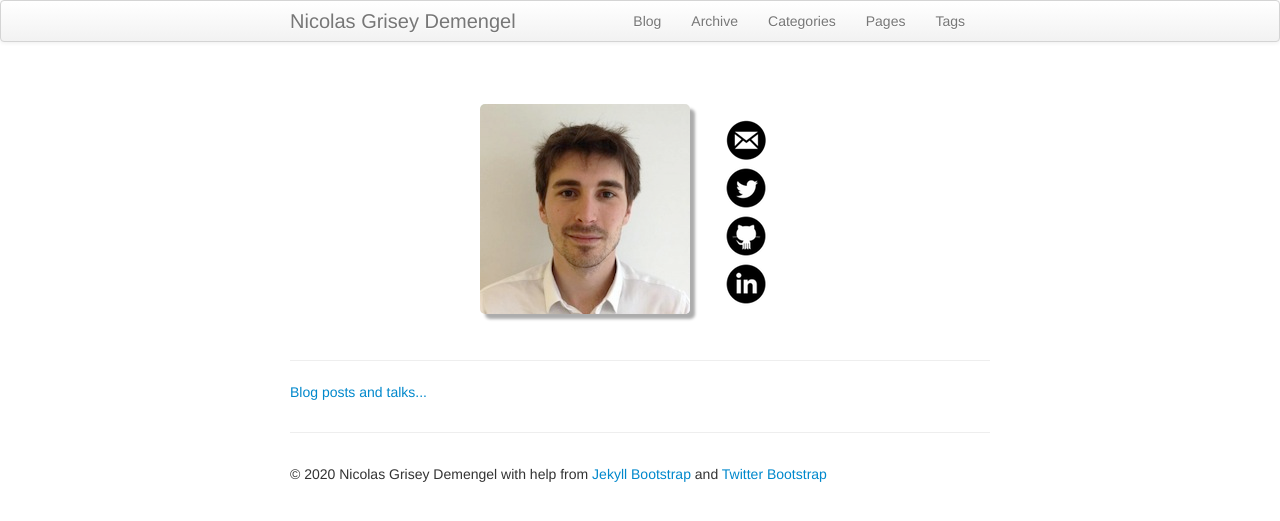
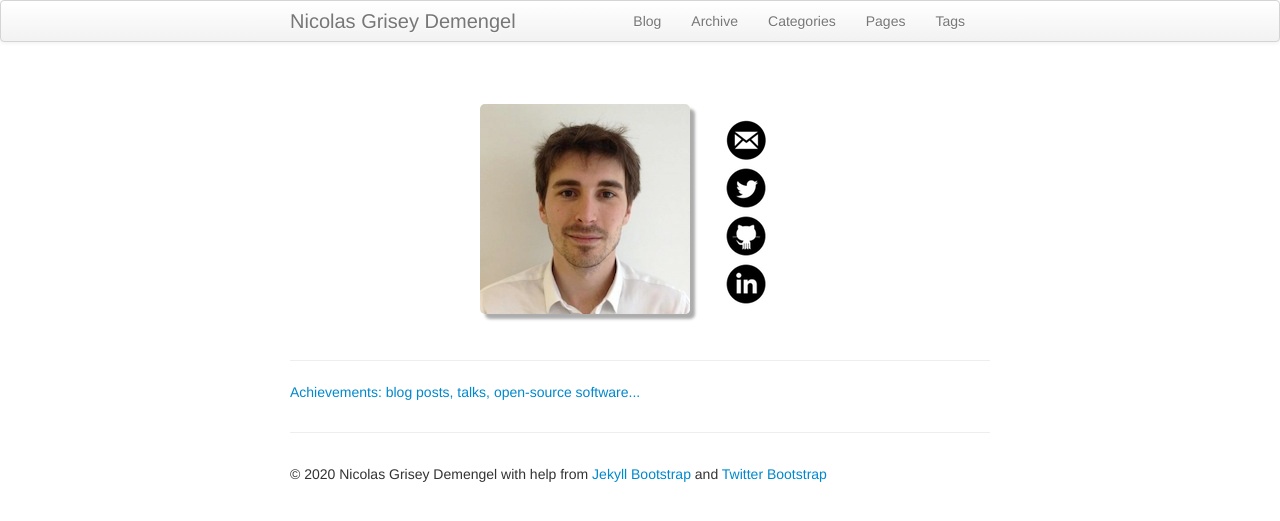
Before and after one commit to ndemengel/ndemengel.github.com, a Jekyll site: the page built from index.md, in a window 1280 px wide. Shown: the top 521 px of the page. Built offline with Jekyll 4.4.1, drawn with Linux system fonts in a browser that asks for light colours.

Commit message:
More accurate link label

```diff
--- a/index.md
+++ b/index.md
@@ -20,5 +20,5 @@ hide_title: true
 <hr>
 
 <div>
-  <a href="/archive">Blog posts and talks...</a>
+  <a href="/archive">Achievements: blog posts, talks, open-source software...</a>
 </div>
```
